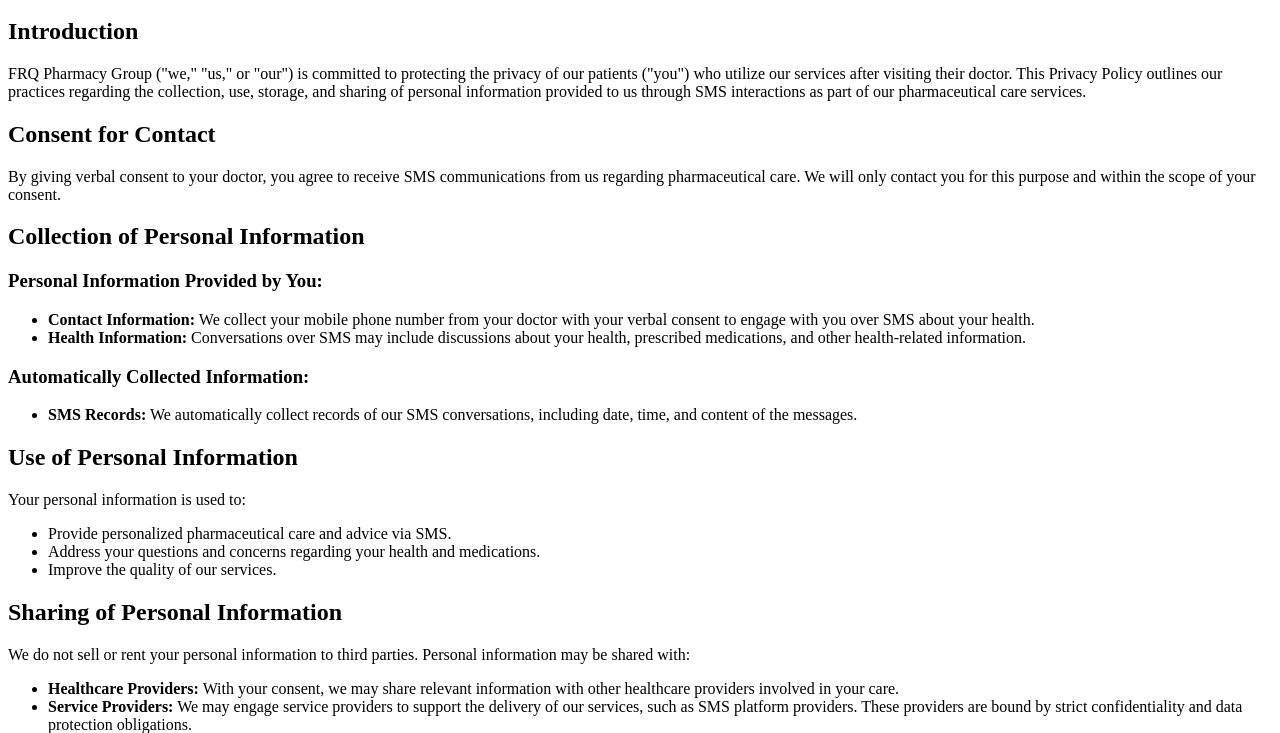
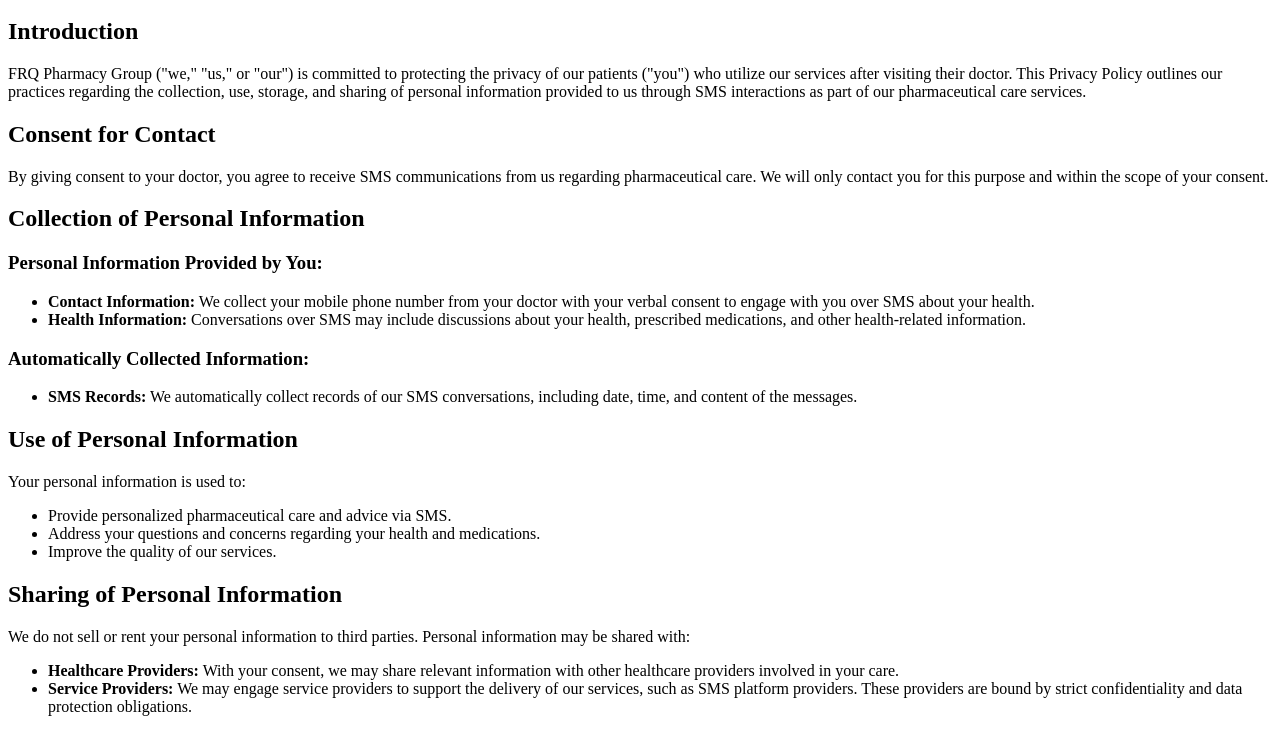
Before and after one commit to fahimfaruque/frqpharmacy, a plain HTML site: page privacy.html in a window 1280 px wide. Shown: the part 100-833 px from the top of the page. Drawn offline with Linux system fonts and the light colour scheme.

Commit message:
Update privacy.html

```diff
--- a/privacy.html
+++ b/privacy.html
@@ -13,7 +13,7 @@
     <p>FRQ Pharmacy Group ("we," "us," or "our") is committed to protecting the privacy of our patients ("you") who utilize our services after visiting their doctor. This Privacy Policy outlines our practices regarding the collection, use, storage, and sharing of personal information provided to us through SMS interactions as part of our pharmaceutical care services.</p>
 
     <h2>Consent for Contact</h2>
-    <p>By giving verbal consent to your doctor, you agree to receive SMS communications from us regarding pharmaceutical care. We will only contact you for this purpose and within the scope of your consent.</p>
+    <p>By giving consent to your doctor, you agree to receive SMS communications from us regarding pharmaceutical care. We will only contact you for this purpose and within the scope of your consent.</p>
 
     <h2>Collection of Personal Information</h2>
     <h3>Personal Information Provided by You:</h3>
```
